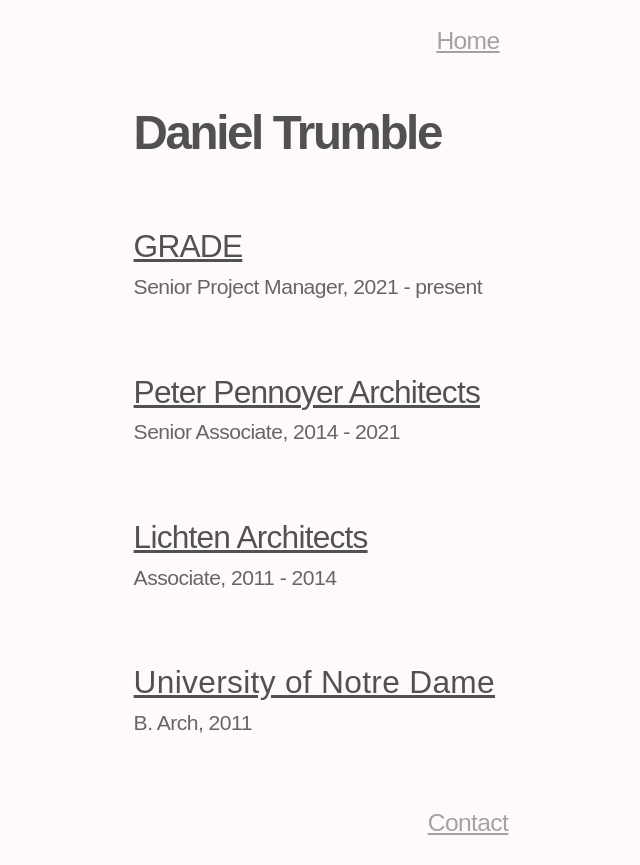
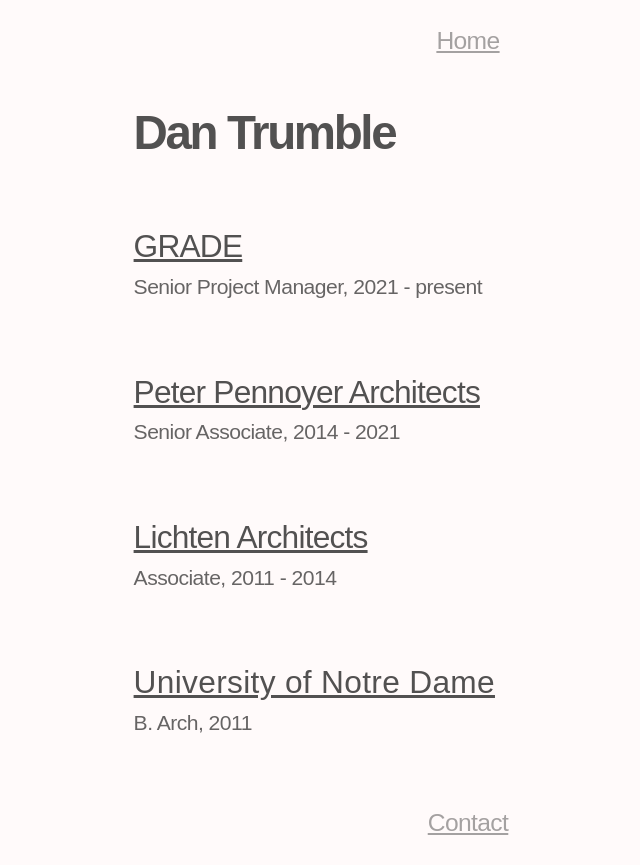
Before and after one commit to dmtrumble/dmtrumble.github.io, a plain HTML site: page resume/index.html in a window 1280 px wide. Shown: the whole page, without its empty margins (172-812 px from the left). Drawn offline with Linux system fonts and the light colour scheme.

Commit message:
Update index.html

```diff
--- a/resume/index.html
+++ b/resume/index.html
@@ -6,10 +6,10 @@
         <link href="http://gmpg.org/xfn/11" rel="profile">
 	  <link rel="stylesheet" href="font/stylesheet.css" type="text/css" charset="utf-8" />
         <meta name="viewport" content="width=device-width, initial-scale=1.0">
-        <meta name="description" content="View the resume of Daniel M. Trumble, architect, listing the best of educational and professional achievements">
-      	<meta name="keywords" content="Daniel Trumble, architect, New York City, Hamptons, architecture, Dan Trumble, portfolio, resume, experience, Notre Dame, Martinsburg High School, Peter Pennoyer, Lichten Craig">
+        <meta name="description" content="Dan Trumble Resume">
+      	<meta name="keywords" content="Daniel Trumble, architect, New York City, Hamptons, architecture, Dan Trumble, portfolio, resume, experience, Notre Dame, Martinsburg High School, Peter Pennoyer, Lichten Craig, GRADE">
       	<meta name="author" content="Daniel Trumble">
-        <title>Daniel Trumble - Experience</title>
+        <title>Dan Trumble - Experience</title>
         <style>
           html {
               -webkit-font-smoothing: antialiased;
@@ -101,7 +101,7 @@
     </head>
     <body>
         <header class="homelink"><a href="..">Home</a></header>
-        <h1 class="name">Daniel  Trumble</h1>
+        <h1 class="name">Dan  Trumble</h1>
 	<h2 class="section"><a href="https://gradenewyork.com/home" target="_blank">GRADE</a></h2>
         <h3 class="entry">Senior Project Manager,  2021 - present</h3>
         <h2 class="section"><a href="http://www.ppapc.com" target="_blank">Peter Pennoyer Architects</a></h2>
```
